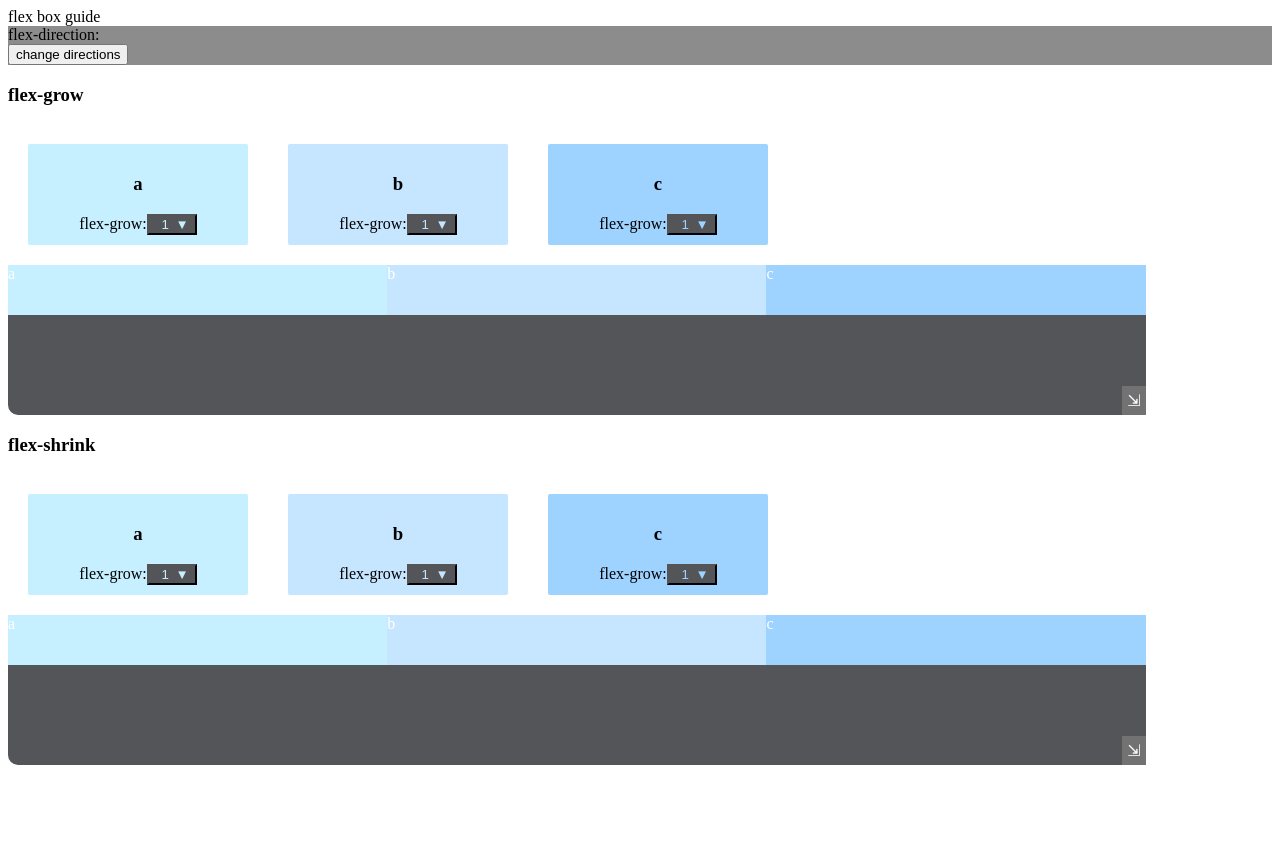
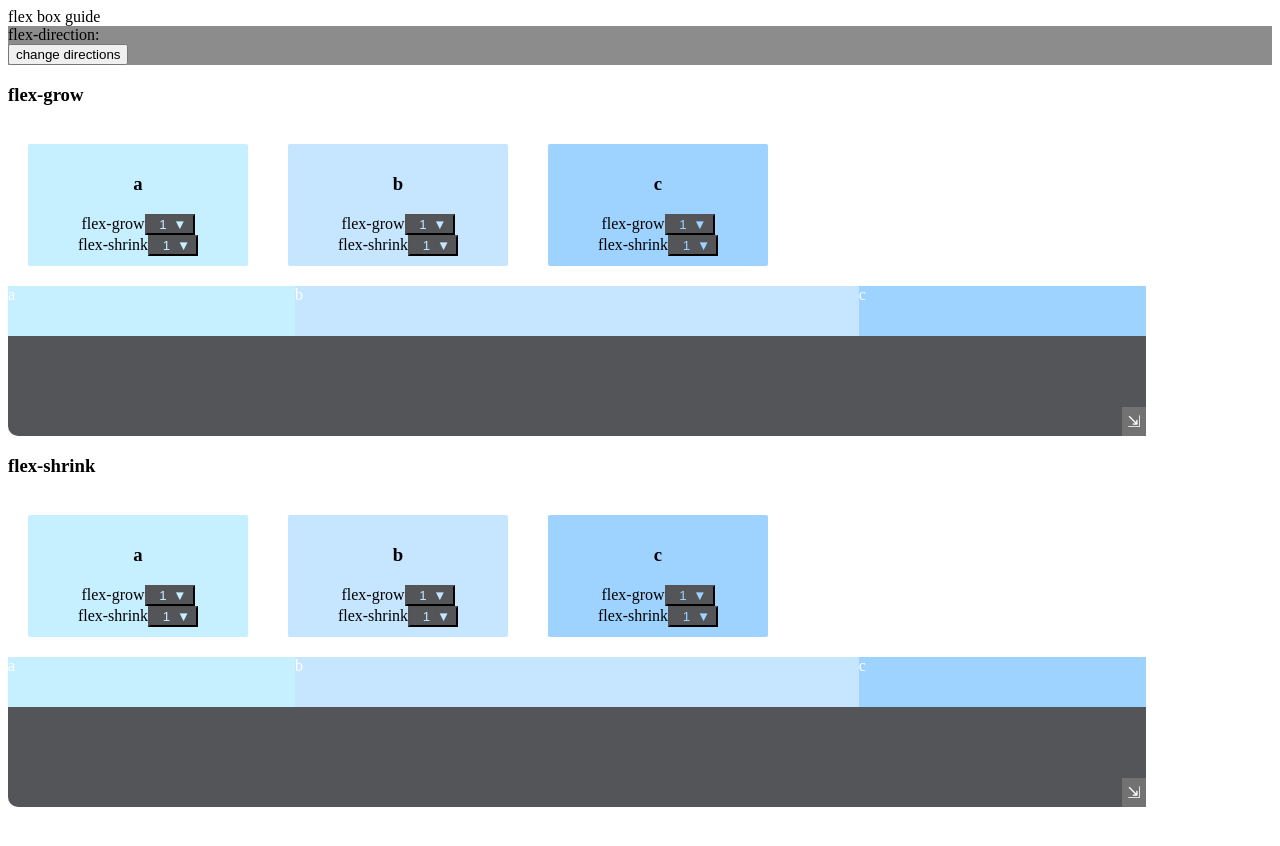
Before and after one commit to mlizchap/flex-box-guide, a React (Create React App) app: page / in a window 1280 px wide. Shown: the top 846 px of the page. Built offline with nearby package versions, Linux system fonts and the light colour scheme.

Commit message:
flex shrink working

```diff
--- a/src/components/ChildPropsContainer.js
+++ b/src/components/ChildPropsContainer.js
@@ -9,17 +9,16 @@ class ChildPropsContainer extends Component {
     constructor(props) {
         super(props);
         this.state = {
-            currentProp: "",
-            flexGrow: { a: 1, b: 1, c: 1},
+            flexGrow: { a: 1, b: 2, c: 1},
             flexShrink: { a: 1, b: 2, c: 1},
         };
     }
-    updateFlexGrow = (currentLetter, selectedNumber) => {
-        let currentProp = this.state.currentProp
-        this.setState(
-            { [currentProp]: {...this.state[`${currentProp}`], [currentLetter]: selectedNumber}},
-            () => console.log(this.state)
-        )
+    updateNumberSelection = (numberSelected, currentProperty, letter) => {
+        console.log("SHR", this.state.flexShrink)
+            this.setState(
+                { [currentProperty]: {...this.state[`${currentProperty}`], [`${letter}`]: Number(numberSelected)} },
+                () => console.log(this.state)
+            )
     }
     render() {
         return (
@@ -32,20 +31,19 @@ class ChildPropsContainer extends Component {
                                 return (
                                     <ChildPropsDropDown
                                         key={item}
-                                        //flexGrow={this.state.flexGrow}
-                                        //flexShrink={this.state.flexShrink}
                                         letter={item}
                                         setCurrent={() => this.setState({ currentProp: childProp.camelCaseTitle})}
-                                        handleSelectNumber = {this.updateFlexGrow}
+                                        handleNumberSelection = {this.updateNumberSelection}
                                         bgColor={globalStyle.childPropColors[`${item}`]}
                                     />
                                 )
                             })}
                             <ChildPropsItemContainer
+                                flexBoxDataItems={childProp.items}
+                                flexShrink={this.state.flexShrink}
+                                flexGrow={(childProp.title === "flex-grow") ? this.state.flexGrow : { a: 1, b: 2, c: 1}}
                                 {...this.props}
-                                flexBoxDataItems={childProp.items}
-                                flexGrow={(childProp.title === "flex-grow") ? this.state.flexGrow : { a: 1, b: 1, c: 1}}
-                                flexShrink={(childProp.title === "flex-shrink") ? this.state.flexShrink : { a: 1, b: 1, c: 1}}
+
                                 />
                         </div>
                     )
--- a/src/components/ChildPropsDropDown.js
+++ b/src/components/ChildPropsDropDown.js
@@ -1,6 +1,17 @@
 import React, { Component } from 'react';
 import styled from 'styled-components';
 import { globalStyle } from '../globalStyle';
+
+const flexBoxData = [
+    {
+        kabobTitle: "flex-grow",
+        camelCaseTitle: "flexGrow"
+    },
+    {
+        kabobTitle: "flex-shrink",
+        camelCaseTitle: "flexShrink"
+    }
+]
 
 class ChildPropsDropDown extends Component {
     constructor(props) {
@@ -17,22 +28,49 @@ class ChildPropsDropDown extends Component {
             }
          };
     }
-    showContent = () => {
-        this.setState({ display: {...this.state.display, [this.state.currentProp]: "block" }}, () => console.log(this.state.display))
+    showContent = (selectedProp) => {
+        console.log(selectedProp)
+        this.setState({
+            currentProp: selectedProp,
+            display: (selectedProp === "flexGrow") ? { flexGrow: "block", flexShrink: "none" } :  { flexGrow: "none", flexShrink: "block" }
+        })
     }
-    hideContent = () => {
-        this.setState({ display: {...this.state.display, [this.state.currentProp]: "none" }})
+    hideContent = (selectedProp) => {
+        this.setState({
+            currentProp: selectedProp,
+            display: {...this.state.display, [selectedProp]: "none" }
+        })
     }
-    setNumber = (e) => {
-        this.setState({ currentNumber: {...this.state.currentNumber, [this.state.currentProp]: e.target.innerHTML}})
+    setNumber = (e, letter) => {
+        this.setState(
+            { currentNumber: {...this.state.currentNumber, [this.state.currentProp]: e.target.innerHTML}},
+            () => this.props.handleNumberSelection(this.state.currentNumber[`${this.state.currentProp}`], this.state.currentProp, letter)
+        )
     }
 
     render() {
         return (
             <DropDownStyle bgColor={this.props.bgColor}>
                 <h3>{this.props.letter}</h3>
+                    {flexBoxData.map(item => {
+                        return (
+                            <div key={item.camelCaseTitle}>
+                                {item.kabobTitle}
+                                <div className="dropDownContent" onMouseEnter={() => this.showContent(item.camelCaseTitle)} onMouseLeave={() => this.hideContent(item.camelCaseTitle)}>
+                                    <button>
+                                        {this.state.currentNumber[`${item.camelCaseTitle}`]} <span className="arrow">&#9660;</span>
+                                    </button>
 
-                        <div>
+                                    <ContentDisplay showContent={this.state.display[`${item.camelCaseTitle}`]} >
+                                        { Array.from({length:5}, (_, i) => <div onClick={(e) => this.setNumber(e, this.props.letter)} key={i}>{i + 1}</div>) }
+                                    </ContentDisplay>
+                                </div>
+                            </div>
+                        )
+
+                    })}
+
+                    {/* <div>
                         flex-grow:
                         <div className="dropDownContent" onMouseEnter={() => this.showContent()} onMouseLeave={() => this.hideContent()}>
                             <button>
@@ -43,7 +81,7 @@ class ChildPropsDropDown extends Component {
                                 { Array.from({length:5}, (_, i) => <div onClick={this.setNumber} key={i}>{i + 1}</div>) }
                             </ContentDisplay>
                         </div>
-                    </div>
+                    </div> */}
             </DropDownStyle>
         );
     }
--- a/src/components/ChildPropsItem.js
+++ b/src/components/ChildPropsItem.js
@@ -3,14 +3,6 @@ import styled from 'styled-components';
 
 
 class ChildPropsItem extends Component {
-    constructor(props) {
-        super(props);
-        this.state = {
-            flexGrowA: 1,
-            flexGrowB: 1,
-            flexGrowC: 1
-         };
-    }
     render() {
         return (
             <Item {...this.props}>
@@ -24,8 +16,8 @@ export default ChildPropsItem;
 
 const Item = styled.div`
     flex-grow: ${props => props.flexGrow};
-    flex-shrink: ${props => props.flexShrink}
+    flex-shrink: ${props => props.flexShrink};
     background-color: ${props => props.bgColor};
-    width: 50px;
+    width: 10px;
     height: 50px;
 `
--- a/src/components/ChildPropsItemContainer.js
+++ b/src/components/ChildPropsItemContainer.js
@@ -11,6 +11,7 @@ class ChildPropsItemContainer extends Component {
         return (
             <ChildPropsItemContainerStyle {...this.props}>
                 {this.props.flexBoxDataItems.map(item => {
+                    {console.log("C", this.props.flexShrink[`${item}`])}
                     return (
                         <ChildPropsItem
                             key={item}
--- a/src/components/resizable.js
+++ b/src/components/resizable.js
@@ -10,7 +10,6 @@ const ResizeBox = styled.div`
         color: white;
         z-index: 2;
         display:flex;
-        //flex-direction: ${props => props.flexDirection};
         justify-content:center;
         align-items:center;
         border-radius: 10px;
```
Lines whose indentation alone changed are shown as unchanged.
